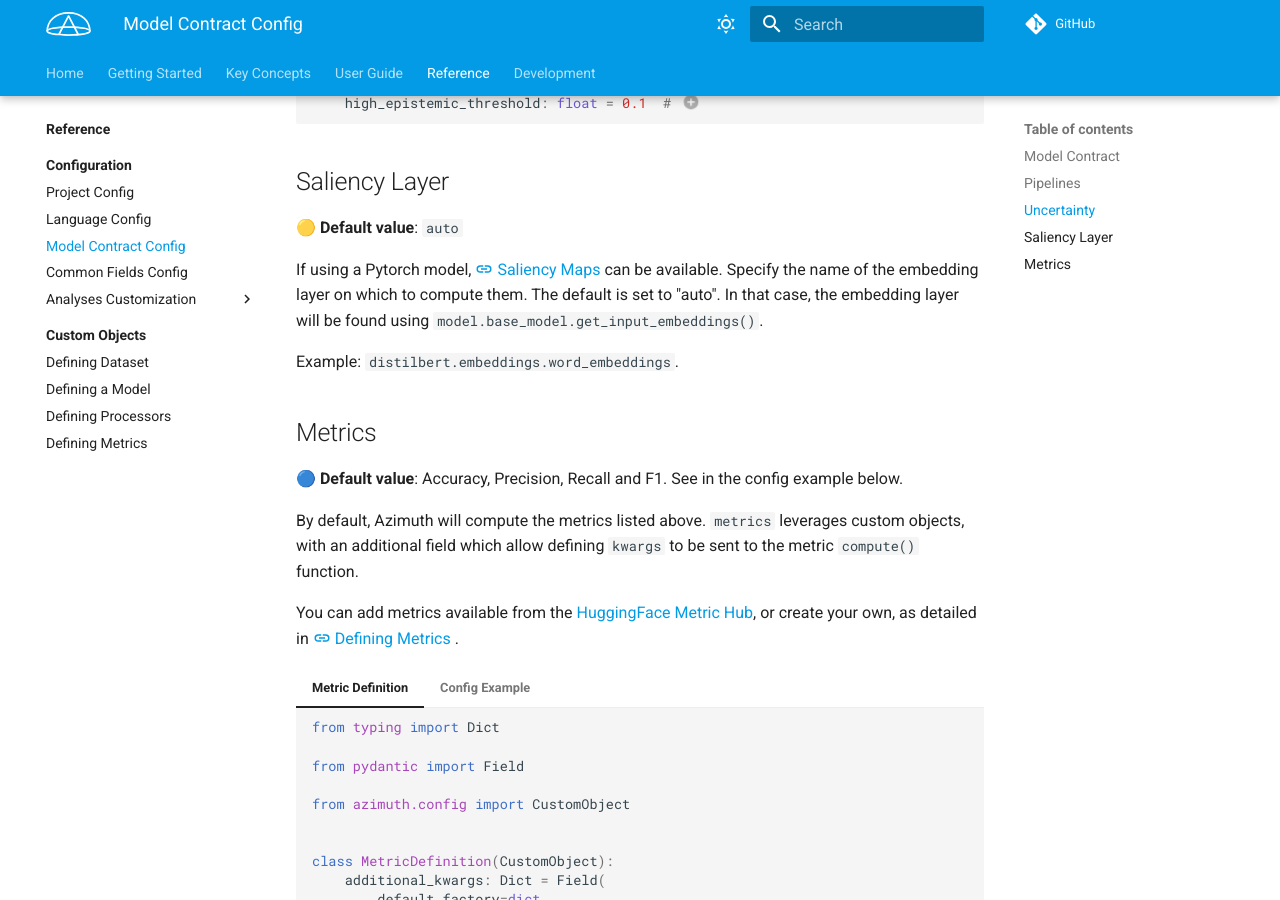
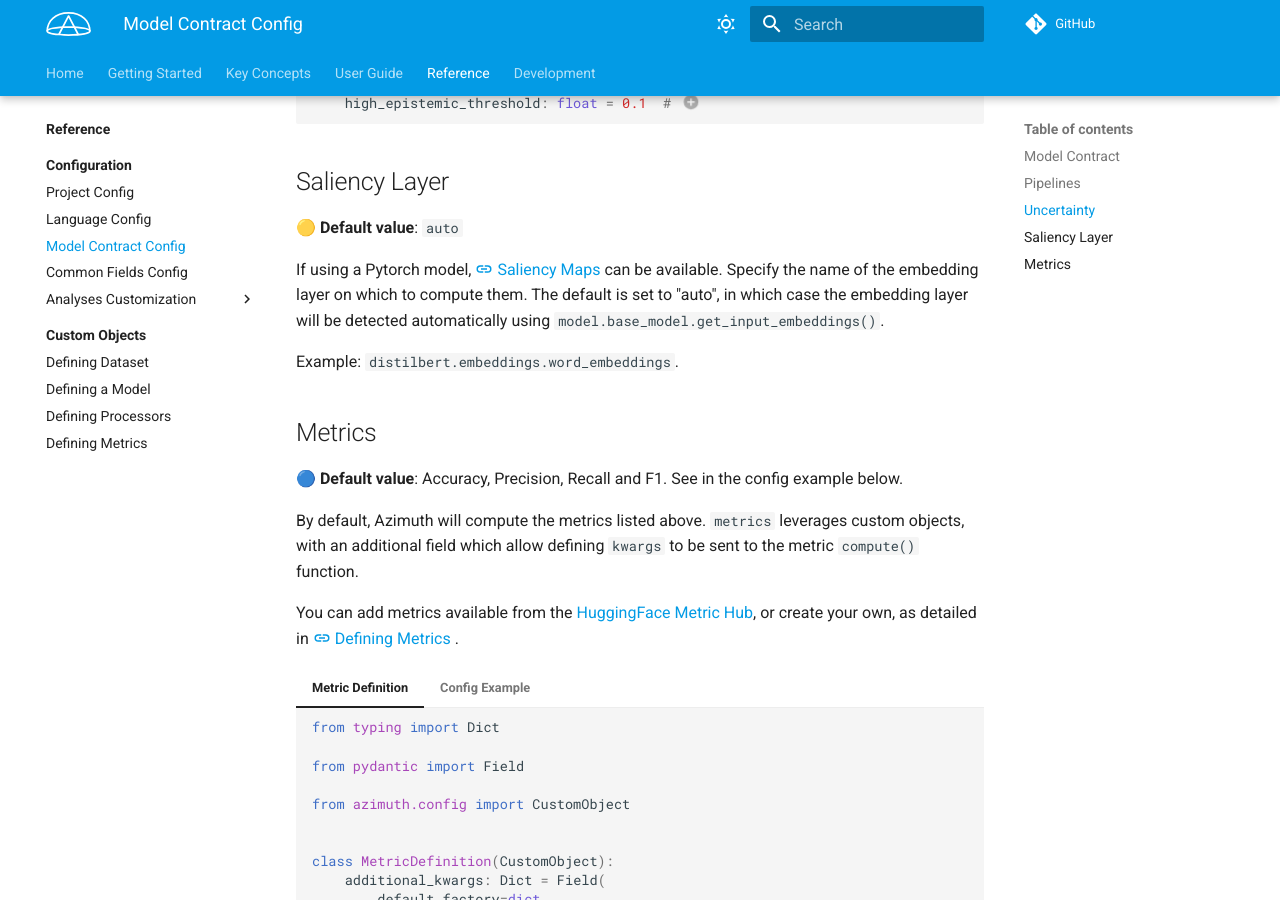
Before and after one commit to ServiceNow/azimuth, an MkDocs documentation site: the page built from docs/docs/reference/configuration/model_contract.md, in a window 1280 px wide and 900 px high, scrolled down 2603 px. Built offline with MkDocs 1.6.1 and Material for MkDocs 9.7.7, drawn with Linux system fonts in a browser that asks for light colours; comment, search, counter and statistics services are not loaded; the version menu is left out.

Commit message:
Apply suggestions from code review
Co-authored-by: Joseph Marinier <joseph.marinier@servicenow.com>

```diff
--- a/docs/docs/reference/configuration/model_contract.md
+++ b/docs/docs/reference/configuration/model_contract.md
@@ -40,8 +40,7 @@ Fields from this scope defines how Azimuth interacts with the ML pipelines and t
     2. List of pipelines. Can also be set to `null` to launch Azimuth with a dataset only.
     3. Enable uncertainty quantification.
     4. Layer name where to calculate the gradients, normally the word embeddings layer.
-       Only available for Pytorch models. Defaults to "auto"; in that case the layer will be found using
-       `model.base_model.get_input_embeddings()`.
+       Only available for Pytorch models. Defaults to "auto", in which case the embedding layer will be detected automatically using `model.base_model.get_input_embeddings()`.
     5. HuggingFace Metrics.
 
 === "Config Example"
@@ -212,8 +211,8 @@ in [:material-link: Uncertainty Estimation](../../key-concepts/uncertainty.md).
 🟡 **Default value**: `auto`
 
 If using a Pytorch model, [:material-link: Saliency Maps](../../key-concepts/saliency.md) can be
-available. Specify the name of the embedding layer on which to compute them. The default is set to "auto".
-In that case, the embedding layer will be found using `model.base_model.get_input_embeddings()`.
+available. Specify the name of the embedding layer on which to compute them. The default is set to "auto",
+in which case the embedding layer will be detected automatically using `model.base_model.get_input_embeddings()`.
 
 Example: `distilbert.embeddings.word_embeddings`.
 
```
